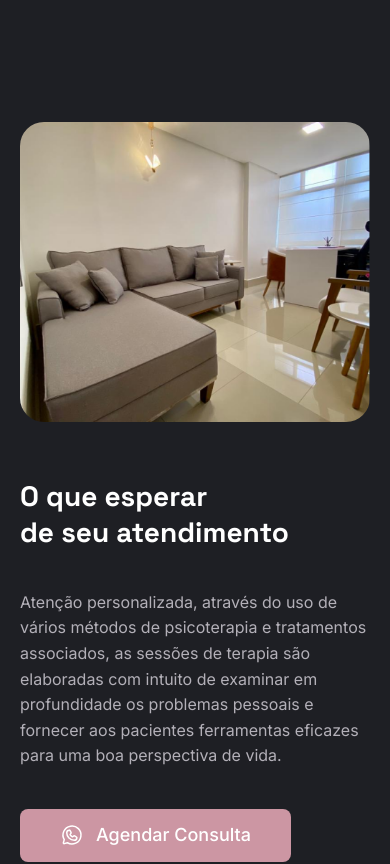
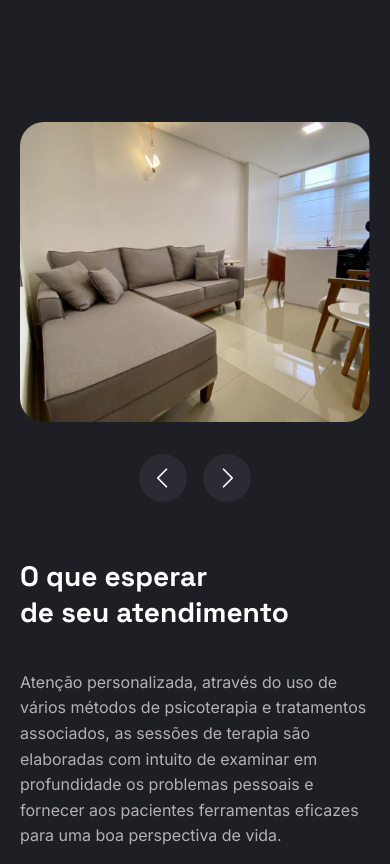
Before and after one commit to capelaum/projeto-isabela-castelli, a Next.js app: page / in a window 390 px wide. Shown: the part 2383-3247 px from the top of the page. Built offline with nearby package versions, Linux system fonts and the light colour scheme.

Commit message:
✨ Clinic Mobile Slider arrows

```diff
--- a/src/components/Sections/SectionClinic/ClinicSlider/index.tsx
+++ b/src/components/Sections/SectionClinic/ClinicSlider/index.tsx
@@ -5,8 +5,11 @@ import { CaretLeft, CaretRight } from 'phosphor-react'
 import { useState } from 'react'
 import {
   ClinicImageWrapper,
+  ClinicMobileArrow,
+  ClinicMobileArrows,
   ClinicSliderArrow,
   ClinicSliderContainer,
+  ClinicSliderMobileWrapper,
   ClinicSliderWrapper
 } from './styles'
 
@@ -31,6 +34,7 @@ export function ClinicSlider() {
   })
 
   return (
+    <ClinicSliderMobileWrapper>
       <ClinicSliderWrapper
         initial={{ opacity: 0, scale: 0 }}
         whileInView={{ opacity: 1, scale: 1 }}
@@ -40,7 +44,7 @@ export function ClinicSlider() {
         <ClinicSliderContainer ref={sliderRef} className="keen-slider">
           <ClinicSliderArrow
             direction="left"
-          onClick={(e) => instanceRef.current?.prev()}
+            onClick={() => instanceRef.current?.prev()}
           >
             <CaretLeft size={40} weight="bold" />
           </ClinicSliderArrow>
@@ -56,11 +60,25 @@ export function ClinicSlider() {
 
           <ClinicSliderArrow
             direction="right"
-          onClick={(e) => instanceRef.current?.next()}
+            onClick={() => instanceRef.current?.next()}
           >
             <CaretRight size={40} weight="bold" />
           </ClinicSliderArrow>
         </ClinicSliderContainer>
       </ClinicSliderWrapper>
+
+      <ClinicMobileArrows>
+        <ClinicMobileArrow title="Ir para depoimento à esquerda">
+          <CaretLeft size={28} onClick={() => instanceRef.current?.prev()} />
+        </ClinicMobileArrow>
+
+        <ClinicMobileArrow
+          title="Ir para depoimento à direita"
+          onClick={() => instanceRef.current?.next()}
+        >
+          <CaretRight size={28} />
+        </ClinicMobileArrow>
+      </ClinicMobileArrows>
+    </ClinicSliderMobileWrapper>
   )
 }
--- a/src/components/Sections/SectionClinic/ClinicSlider/styles.ts
+++ b/src/components/Sections/SectionClinic/ClinicSlider/styles.ts
@@ -1,9 +1,19 @@
 import { motion } from 'framer-motion'
 import { styled } from 'styles/stitches.config'
 
+export const ClinicSliderMobileWrapper = styled(motion.div, {
+  display: 'flex',
+  flexDirection: 'column',
+  width: '40%',
+
+  '@bp2': {
+    width: '100%'
+  }
+})
+
 export const ClinicSliderWrapper = styled(motion.div, {
   display: 'flex',
-  width: '40%',
+  width: '100%',
   borderRadius: '$lg',
   overflow: 'hidden',
 
@@ -32,7 +42,7 @@ export const ClinicSliderContainer = styled('div', {
     }
   },
 
-  '@bp3': {
+  '@bp2': {
     button: {
       display: 'none'
     }
@@ -100,3 +110,43 @@ export const ClinicSliderArrow = styled('button', {
     }
   }
 })
+
+export const ClinicMobileArrows = styled('div', {
+  display: 'none',
+  paddingTop: '2rem',
+
+  '@bp2': {
+    display: 'flex',
+    alignItems: 'center',
+    justifyContent: 'center',
+    gap: '1rem'
+  }
+})
+
+export const ClinicMobileArrow = styled('button', {
+  width: '3rem',
+  height: '3rem',
+  borderRadius: '$circle',
+
+  display: 'flex',
+  alignItems: 'center',
+  justifyContent: 'center',
+
+  color: '$white',
+  backgroundColor: '$gray4',
+
+  transition: '$fast',
+
+  '&:hover': {
+    color: '$secondary'
+  },
+
+  '&:disabled': {
+    display: 'none',
+    cursor: 'not-allowed'
+  },
+
+  '@bp2': {
+    display: 'flex'
+  }
+})
--- a/src/components/Sections/SectionFinal/index.tsx
+++ b/src/components/Sections/SectionFinal/index.tsx
@@ -23,7 +23,7 @@ export function SectionFinal() {
         >
           <Heading size="lg" asChild>
             <h1>
-              A vida pode ser difícil e, às vezes, a ajuda de um Psicoterapeuta
+              A vida pode ser difícil, e a ajuda de um Psicoterapeuta
               profissional pode ser muito efetiva.
             </h1>
           </Heading>
--- a/src/components/Sections/SectionTestimonials/TestimonialsSlider/index.tsx
+++ b/src/components/Sections/SectionTestimonials/TestimonialsSlider/index.tsx
@@ -61,7 +61,7 @@ export function TestimonialsSlider() {
         {testimonials.map((testimonial) => (
           <TestimonialCard key={testimonial.id} className="keen-slider__slide">
             <TestimonialCardHeader>
-              <Heading color="white" size="xs" asChild>
+              <Heading color="white" size="sm" asChild>
                 <h3>Paciente</h3>
               </Heading>
 
--- a/src/components/Sections/SectionTestimonials/TestimonialsSlider/styles.ts
+++ b/src/components/Sections/SectionTestimonials/TestimonialsSlider/styles.ts
@@ -29,9 +29,9 @@ export const TestimonialsSliderContainer = styled('div', {
 export const TestimonialCard = styled('div', {
   display: 'flex',
   flexDirection: 'column',
-  gap: '4rem',
+  gap: '3rem',
   borderRadius: '$default',
-  padding: '5rem 3.5rem',
+  padding: '3rem',
 
   background: '$black',
 
@@ -41,9 +41,6 @@ export const TestimonialCard = styled('div', {
   },
 
   '@bp3': {
-    gap: '2rem',
-    padding: '4rem 2.5rem',
-
     p: {
       fontSize: '$sm'
     }
@@ -53,7 +50,7 @@ export const TestimonialCard = styled('div', {
 export const TestimonialCardHeader = styled('div', {
   display: 'flex',
   flexDirection: 'column',
-  gap: '1rem'
+  gap: '0.5rem'
 })
 
 export const TestimonialQuotes = styled(Quotes, {
--- a/src/components/Sections/SectionTestimonials/index.tsx
+++ b/src/components/Sections/SectionTestimonials/index.tsx
@@ -1,6 +1,7 @@
 import { Heading } from 'components/Heading'
 import { Text } from 'components/Text'
-import { StyledQuotes, TestimonialsHeader, TestimonialsWrapper } from './styles'
+import { ChatCenteredDots } from 'phosphor-react'
+import { TestimonialsHeader, TestimonialsWrapper } from './styles'
 import { TestimonialsSlider } from './TestimonialsSlider'
 
 export function SectionTestimonials() {
@@ -12,7 +13,9 @@ export function SectionTestimonials() {
         transition={{ delay: 0.2, duration: 0.5 }}
         viewport={{ once: true }}
       >
-        <StyledQuotes size={32} weight="fill" />
+        {/* <StyledQuotes size={32} weight="fill" /> */}
+
+        <ChatCenteredDots size={32} weight="fill" />
 
         <Heading size="md" asChild>
           <h1>O que os pacientes estão falando</h1>
@@ -20,8 +23,8 @@ export function SectionTestimonials() {
 
         <Text asChild size="md">
           <h2>
-            Em respeito ao sigilo terapêutico dos pacientes, não será divulgado
-            seus nomes.
+            Em respeito ao sigilo terapêutico dos pacientes, não serão
+            divulgados os seus nomes.
           </h2>
         </Text>
       </TestimonialsHeader>
```
Lines whose indentation alone changed are shown as unchanged.
